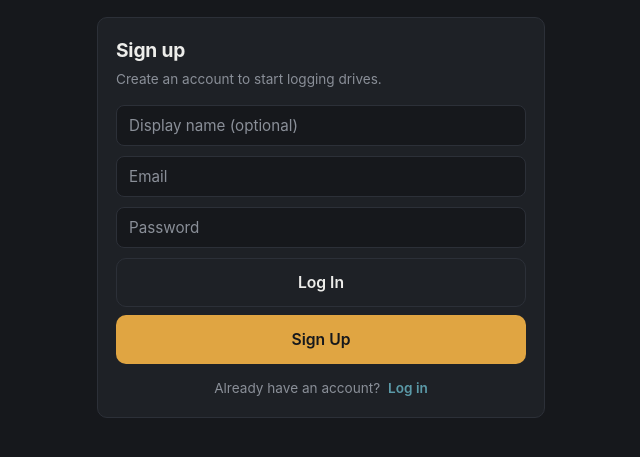
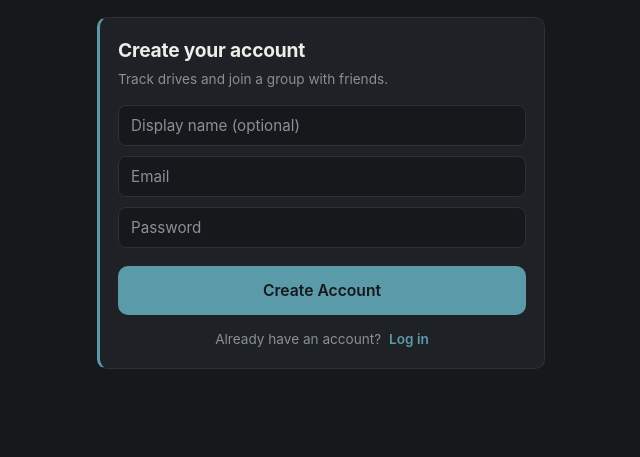
Before and after one commit to IRONIC0305/drive-tracker, a plain HTML site: page index.html in a window 1280 px wide. Both pictures are taken after a click on the button "Sign up". Shown: the part 63-520 px from the top of the page, without its empty margins (319-959 px from the left). Drawn offline with nearby package versions, Linux system fonts and the light colour scheme.

Commit message:
Fix Sign Up silently submitting through Log In, and restyle the auth screen
The Sign Up and Log In buttons shared a form and both stayed
type="submit", so a form's implicit-submission default button (Enter key,
or keyboard-driven submit in Safari) targeted whichever was first in DOM
order regardless of visibility — the hidden Log In button. That ran
signInWithPassword() against a brand-new account and surfaced Supabase's
login-only "Invalid login credentials" error as "Wrong email or password"
on the Sign Up screen. Now setAuthMode() also flips each button's type so
only the visible one is ever submittable, and friendlyAuthError() takes
the current mode as a safety net against showing a login-specific message
during signup again.

Also reshaped the auth screen: one primary action per mode instead of two
recolored buttons, a teal accent for Sign Up vs. amber for Log In (reusing
the app's existing secondary color), clearer copy, and the same crossfade
already used for tab switching.

```diff
--- a/index.html
+++ b/index.html
@@ -17,8 +17,9 @@
 
     <!-- ============ Auth screen (shown only when logged out) ============ -->
     <section id="authView" hidden>
-      <div class="panel auth">
-        <h2 class="auth__title" id="authTitle">Log in</h2>
+      <div class="panel auth" id="authPanel">
+        <div class="auth__body" id="authBody">
+          <h2 class="auth__title" id="authTitle">Welcome back</h2>
           <p class="auth__sub" id="authSub">Sign in to your driving log.</p>
 
           <form id="authForm" novalidate>
@@ -32,8 +33,9 @@
             <p class="auth__error" id="authError" hidden></p>
 
             <button class="btn btn--start btn--block" id="authLogin" type="submit">Log In</button>
-          <button class="btn btn--ghost btn--block" id="authSignup" type="submit">Sign Up</button>
+            <button class="btn btn--secondary btn--block" id="authSignup" type="submit" hidden>Create Account</button>
           </form>
+        </div>
 
         <p class="auth__toggle">
           <span id="authToggleText">Don't have an account?</span>
--- a/script.js
+++ b/script.js
@@ -1264,6 +1264,8 @@ stopBtn.addEventListener('click', () => {
 const authViewEl = document.getElementById('authView');
 const appViewEl = document.getElementById('appView');
 const logoutBtnEl = document.getElementById('logoutBtn');
+const authPanelEl = document.getElementById('authPanel');
+const authBodyEl = document.getElementById('authBody');
 const authFormEl = document.getElementById('authForm');
 const authDisplayNameEl = document.getElementById('authDisplayName');
 const authEmailEl = document.getElementById('authEmail');
@@ -1304,18 +1306,32 @@ function setAuthMode(mode) {
   authMode = mode;
   const isLogin = mode === 'login';
 
-  authTitleEl.textContent = isLogin ? 'Log in' : 'Sign up';
+  authTitleEl.textContent = isLogin ? 'Welcome back' : 'Create your account';
   authSubEl.textContent = isLogin
     ? 'Sign in to your driving log.'
-    : 'Create an account to start logging drives.';
+    : 'Track drives and join a group with friends.';
   authToggleTextEl.textContent = isLogin
     ? "Don't have an account?"
     : 'Already have an account?';
   authToggleEl.textContent = isLogin ? 'Sign up' : 'Log in';
 
-  // Emphasise (amber) whichever button matches the current mode.
-  authLoginEl.className = 'btn btn--block ' + (isLogin ? 'btn--start' : 'btn--ghost');
-  authSignupEl.className = 'btn btn--block ' + (isLogin ? 'btn--ghost' : 'btn--start');
+  // Only one primary action is ever visible — login (amber) or create
+  // account (teal) — instead of both buttons always shown and recolored.
+  authLoginEl.hidden = !isLogin;
+  authSignupEl.hidden = isLogin;
+
+  // Also flip `type` so exactly one button is ever type="submit". A form's
+  // implicit-submission "default button" (Enter key, or keyboard-activated
+  // submit) is the first submit button in DOM order — `hidden` alone does
+  // NOT disqualify it. With both left as type="submit", submitting the Sign
+  // Up form via Enter would silently activate the hidden Log In button
+  // instead, leaving authMode stuck on 'login' and running
+  // signInWithPassword() against a brand-new account (surfacing as "Wrong
+  // email or password" on the Sign Up screen).
+  authLoginEl.type = isLogin ? 'submit' : 'button';
+  authSignupEl.type = isLogin ? 'button' : 'submit';
+
+  authPanelEl.classList.toggle('auth--signup', !isLogin);
 
   authPasswordEl.setAttribute('autocomplete', isLogin ? 'current-password' : 'new-password');
   authDisplayNameEl.hidden = isLogin; // only asked for at signup
@@ -1338,14 +1354,19 @@ function hideAuthMessage() {
 }
 
 // Map Supabase's raw error text to something a person can act on.
-function friendlyAuthError(error) {
+// `mode` guards against ever showing a login-specific message on the
+// signup screen (or vice versa) even if the wrong Supabase call somehow
+// runs again in the future — see the type="submit" fix in setAuthMode().
+function friendlyAuthError(error, mode) {
   const msg = (error && error.message ? error.message : '').toLowerCase();
 
   if (msg.includes('already registered') || msg.includes('already been registered') ||
       msg.includes('user already exists')) {
     return 'That email is already in use — try logging in instead.';
   }
-  if (msg.includes('invalid login credentials')) {
+  // "Invalid login credentials" only ever comes from signInWithPassword —
+  // signUp() has no equivalent error, so this check is login-only.
+  if (mode === 'login' && msg.includes('invalid login credentials')) {
     return 'Wrong email or password.';
   }
   if (msg.includes('email not confirmed')) {
@@ -1390,6 +1411,11 @@ async function submitAuth() {
   submittingAuth = true;
   authLoginEl.disabled = true;
   authSignupEl.disabled = true;
+
+  // TEMP DEBUG — remove once the signup bug is confirmed fixed. Confirms
+  // what's actually being sent and which branch (signUp vs
+  // signInWithPassword) is about to run.
+  console.log('[auth] submitting', { authMode, email, passwordLength: password.length });
 
   try {
     const { data, error } =
@@ -1408,7 +1434,9 @@ async function submitAuth() {
         : await supabaseClient.auth.signInWithPassword({ email, password });
 
     if (error) {
-      showAuthMessage(friendlyAuthError(error));
+      // TEMP DEBUG — remove once the signup bug is confirmed fixed.
+      console.error('[auth] raw Supabase error', { authMode, error });
+      showAuthMessage(friendlyAuthError(error, authMode));
       return;
     }
 
@@ -1440,8 +1468,17 @@ authFormEl.addEventListener('submit', (e) => {
   submitAuth();
 });
 
+// Crossfade the title/fields/button on mode switch — same 160ms
+// exit-then-enter pattern showView() uses for tab switching.
 authToggleEl.addEventListener('click', () => {
-  setAuthMode(authMode === 'login' ? 'signup' : 'login');
+  const nextMode = authMode === 'login' ? 'signup' : 'login';
+  authBodyEl.classList.add('auth__body--fade');
+  setTimeout(() => {
+    setAuthMode(nextMode);
+    requestAnimationFrame(() => {
+      requestAnimationFrame(() => authBodyEl.classList.remove('auth__body--fade'));
+    });
+  }, 160);
 });
 
 logoutBtnEl.addEventListener('click', async () => {
--- a/style.css
+++ b/style.css
@@ -816,6 +816,18 @@ body {
   border-color: var(--muted);
 }
 
+/* Signup's primary action — same solid treatment as .btn--start, in the
+   app's secondary (teal) accent instead of amber, so "create account"
+   reads as a distinct action rather than a recolored "log in". */
+.btn--secondary {
+  background: var(--secondary);
+  color: #16181C;
+}
+
+.btn--secondary:hover:not(:disabled) {
+  background: #74B3C0;
+}
+
 .btn--sm {
   flex: none;
   font-size: 0.8rem;
@@ -836,6 +848,25 @@ body {
 
 .auth {
   margin-top: 8px;
+  /* Amber = returning driver, teal = new one — the same accent grammar
+     .live-pill and .group__code already use elsewhere in the app. */
+  border-left: 3px solid var(--accent);
+  transition: border-color 0.2s ease;
+}
+
+.auth--signup {
+  border-left-color: var(--secondary);
+}
+
+/* Crossfade the title/fields/button when switching Log in <-> Sign up —
+   the same opacity transition .view uses for tab switching, reused here
+   instead of inventing a second motion idiom. */
+.auth__body {
+  transition: opacity 0.16s ease;
+}
+
+.auth__body--fade {
+  opacity: 0;
 }
 
 .auth__title {
```
Lines whose indentation alone changed are shown as unchanged.
